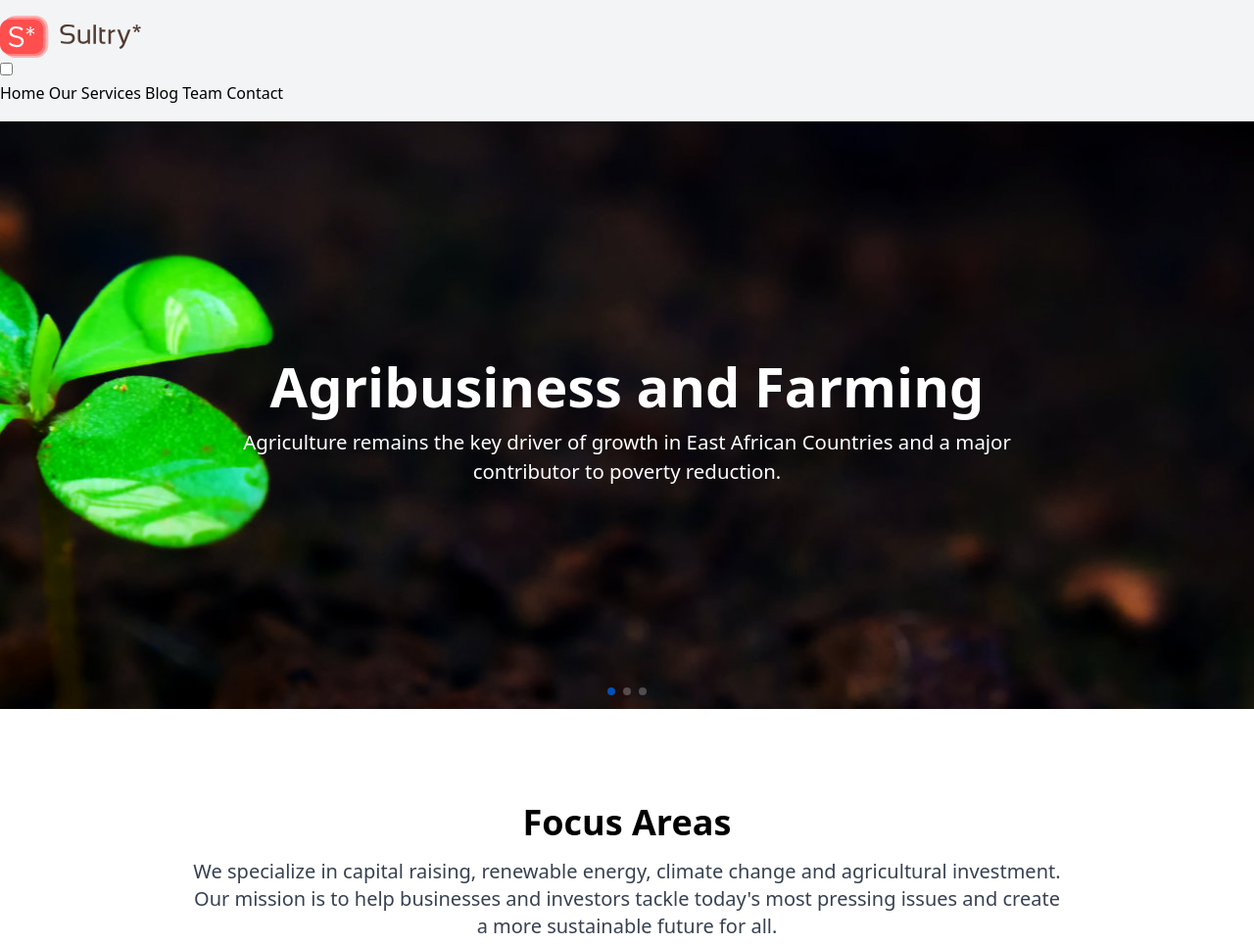
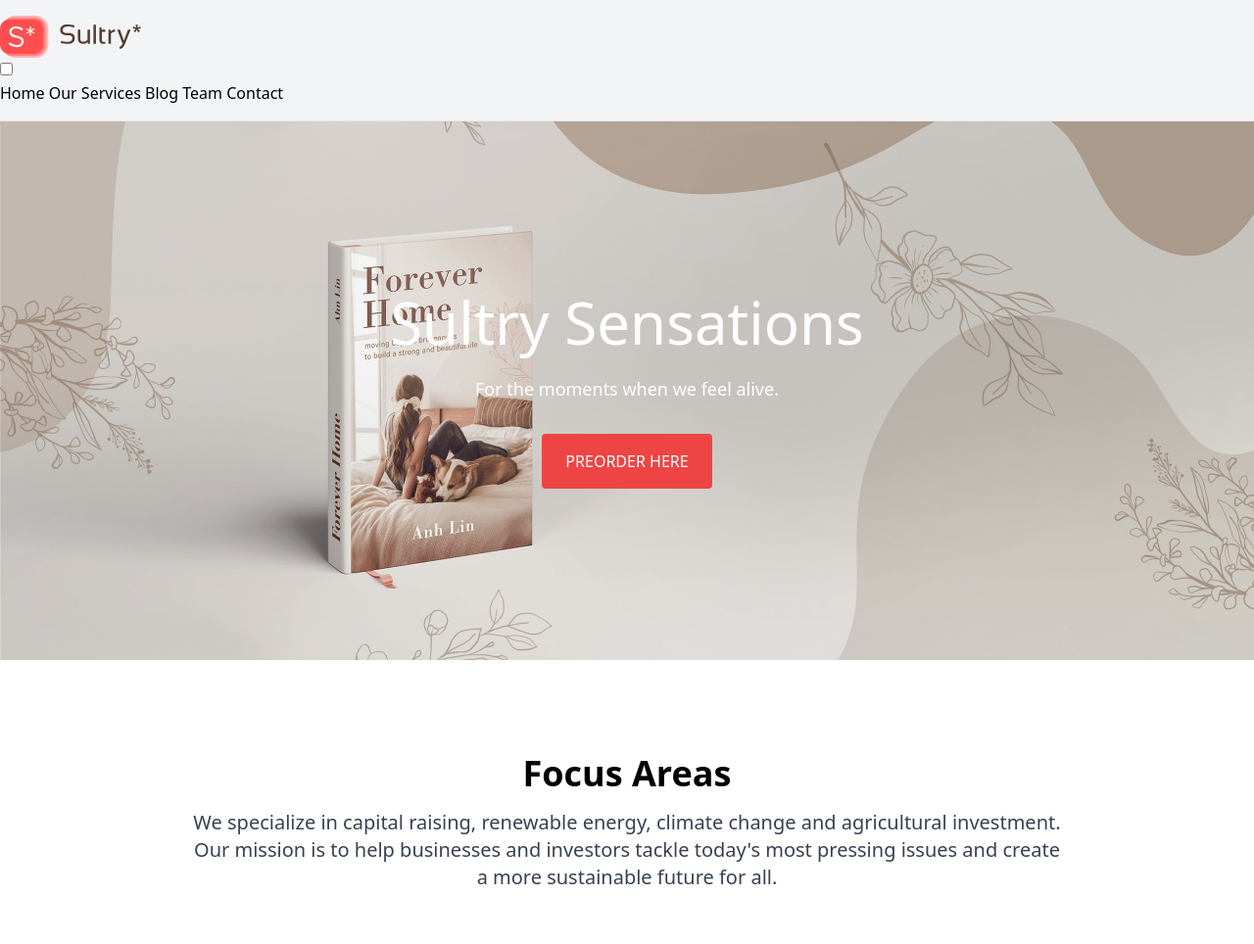
Before and after one commit to dkibui/selfish-world-blog, a Django app: page /service/ in a window 1280 px wide. Shown: the top 964 px of the page at 98% size. Run offline with Django 4.2, Linux system fonts and the light colour scheme; some libraries are stand-ins or nearby versions.

Commit message:
Changed banner area and rendered blogs

```diff
--- a/main/templates/main/includes/header.html
+++ b/main/templates/main/includes/header.html
@@ -3,163 +3,35 @@
 {% block head %}
 <style>
   .content {
-        min-height: 450px;
-        background-color: black;
-    }
-
-      .content .item {
-        max-width: 90%;
-        margin: auto;
-        color: white;
-        text-align: center;
-      }
-
-      .content h1 {
-        font-size: 2.5rem;
-        animation: fadeinup 0.5s ease-in-out;
-      }
-
-      .content h2 {
-        line-height: 1.5;
-        font-size: 1.275rem;
-        font-weight: 300;
-        animation: fadeinup 0.5s ease-in-out 0.2s;
-        animation-fill-mode: both;
-      }
-
-      .content1 {
-        background: url("/static/images/header/agri-business.jpg") no-repeat center center/cover;
+    min-height: 360px;
+    background: url("/static/images/header/banner-img.jpg") no-repeat center center/cover;
     display: flex;
     flex-direction: column;
     align-items: center;
-      }
-
-      .content2 {
-        background: url("/static/images/header/climate.jpg") no-repeat center center/cover;
-        display: flex;
-        flex-direction: column;
-        align-items: center;
-        color: black;
-      }
-
-      .content h1,
-      .content h2 {
-        color: var(--white);
-        {% comment %} text-shadow: 3px 4px 6px rgba(0, 0, 0, 0.75); {% endcomment %}
-      }
-
-      .content3 {
-        background: url("/static/images/header/informal.jpg") no-repeat center center/cover;
-        display: flex;
-        flex-direction: column;
-        align-items: center;
-      }
-
-      .swiper-pagination .swiper-pagination-bullet {
-        background: white;
-        opacity: 0.25;
-      }
-
-      .swiper-pagination .swiper-pagination-bullet-active {
-        opacity: 1;
-        background: #024fb4;
-      }
-
-      /* Animation keyframes */
-      @keyframes fadeinup {
-        0% {
-          opacity: 0;
-          transform: translateY(140px);
-        }
-
-        100% {
-          opacity: 1;
-          transform: translateY(0);
-        }
+    background-attachment: fixed;
   }
 
   @media (min-width: 720px) {
     .content {
-          min-height: 600px;
-        }
-
-        .content h1 {
-          font-size: 3.5rem;
-        }
-
-        .content h2 {
-          max-width: 820px;
+      min-height: 550px;
     }
   }
 </style>
 {% endblock head %}
 
 {% block stylesheet %}
-    <link
-    rel="stylesheet"
-    href="https://cdn.jsdelivr.net/npm/swiper/swiper-bundle.min.css"
-    />
 {% endblock stylesheet %}
 
 {% block content %}
-<div class="hero-area">
-    <div class="swiper mySwiper">
-        <div class="swiper-wrapper">
-            <div class="swiper-slide">
-                <div class="content content1">
-                    <div class="item">
-                      <h1 class="font-bold">Agribusiness and Farming</h1>
-                      <h2>
-                        Agriculture remains the key driver of growth in East African
-                        Countries and a major contributor to poverty reduction.
+<div class="parallax-container">
+  <div class="content">
+    <div class="w-11/12 mx-auto text-center my-auto">
+      <h1 class="font-thin mb-6 text-3xl md:text-6xl text-white">Sultry Sensations</h1>
+      <h2 class="font-thin text-2xl md:text-lg text-white">
+        For the moments when we feel alive.
       </h2>
+      <button class="bg-red-500 py-4 px-6 rounded text-white mt-8" type="button">PREORDER HERE</button>
     </div>
   </div>
 </div>
-            <div class="swiper-slide">
-                <div class="content content2">
-                    <div class="item">
-                      <h1 class="font-bold">Climate and Sustainability</h1>
-                      <h2>
-                        Climate and Renewable Energy financing across Decentralized
-                        Renewable Energy business models.
-                      </h2>
-                    </div>
-                </div>
-            </div>
-            <div class="swiper-slide">
-                <div class="content content3">
-                    <div class="item">
-                      <h1 class="font-bold">Empowering People in Africa</h1>
-                      <h2>
-                        The savannahs of Africa cover a mind-boggling 600 mn ha. This is a
-                        reflection of the potential of Sub Saharan Africa.
-                      </h2>
-                    </div>
-                </div>
-            </div>
-        </div>
-        <div class="swiper-pagination"></div>
-    </div>
-</div>
 {% endblock content %}
-
-{% block script %}
-    <script src="https://cdn.jsdelivr.net/npm/swiper/swiper-bundle.min.js"></script>
-    <script>
-        var swiper = new Swiper(".mySwiper", {
-        slidesPerView: 1,
-        spaceBetween: 0,
-        loop: true,
-        autoplay: {
-            delay: 2800,
-            disableOnInteraction: false,
-        },
-        pagination: {
-          el: ".swiper-pagination",
-          type: 'bullets',
-          clickable: true,
-        },
-        });
-    </script>
-{% endblock script %}
--- a/main/templates/main/index.html
+++ b/main/templates/main/index.html
@@ -11,13 +11,14 @@
 
 <div class="bg-orange-50">
     <section class="container mx-auto w-11/12 py-14 md:py-24">
-        <article class="grid grid-cols-2 md:grid-cols-2 lg:grid-cols-4 gap-x-6 md:gap-x-12 gap-y-7">
+        <article class="grid grid-cols-2 md:grid-cols-2 lg:grid-cols-3 gap-x-4 md:gap-x-4 gap-y-7">
             {% for blog in blogs %}
             <div class="">
                 <div class="">
                     <img src="{{ blog.image.url }}" alt="">
                 </div>
-                <h3 class="text-2xl my-2 text-center font-semibold">{{ blog.title }}</h3>
+                <p class="text-xs text-center pt-3 text-red-300">{{ blog.date_posted | date:"F d, Y"}}</p>
+                <h3 class="text-base mt-4 mb-6 text-center text-gray-700">{{ blog.title | title}}</h3>
             </div>
             {% endfor %}
         </article>
--- a/templates/layout/base.html
+++ b/templates/layout/base.html
@@ -47,5 +47,11 @@
     {% block script %}
     {% endblock script %}
 </body>
+<script>
+    window.addEventListener('load', () => {
+        // Initialize browser-reload
+        window.browserReload = new BrowserReload();
+    });
+</script>
 
 </html>
```
Also changed, not shown: static/images/header/agri-business - Copy.jpg (deleted), static/images/header/agri-business.jpg (deleted), static/images/header/banner-img.jpg (added), static/images/header/climate - Copy.jpg (deleted), static/images/header/climate.jpg (deleted), static/images/header/informal - Copy.jpg (deleted), static/images/header/informal.jpg (deleted). Lines whose indentation alone changed are shown as unchanged.
